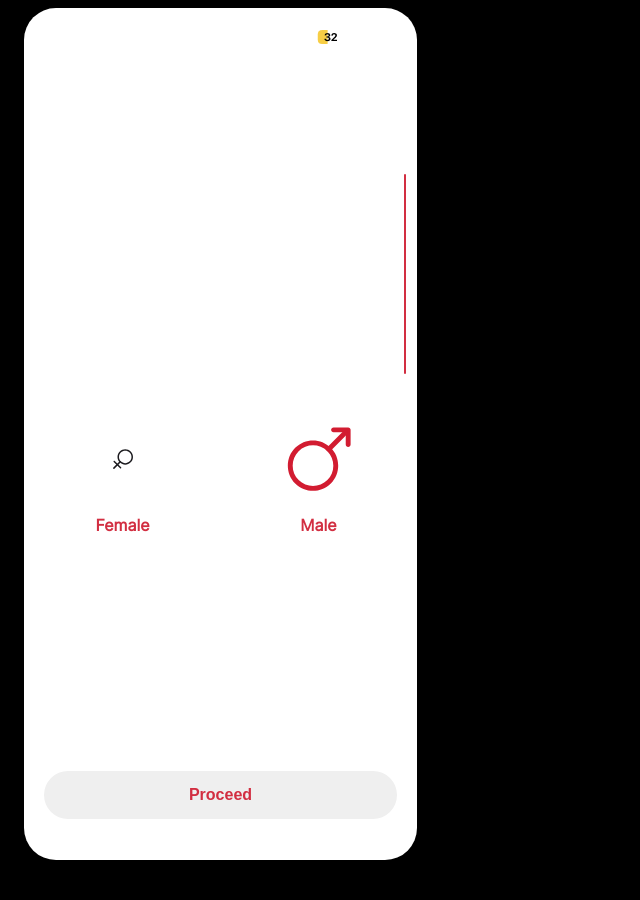
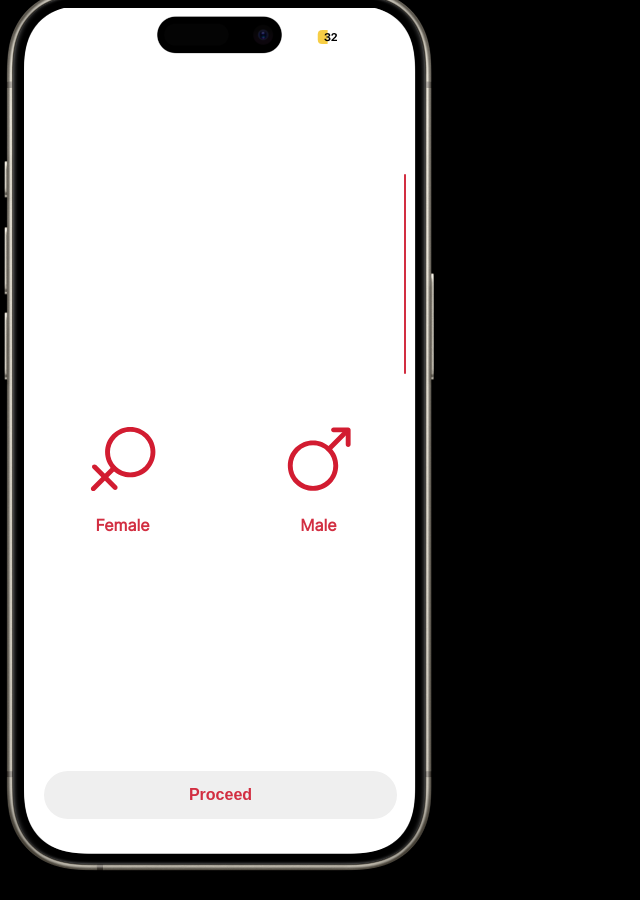
Before and after one commit to tiemouie01/Valentines-Day-Dates, a website built with webpack: page src/choosing.html in a window 1280 px wide. Shown: the whole page, without its empty margins (0-640 px from the left). Built offline with nearby package versions, Linux system fonts and the light colour scheme.

Commit message:
Add frame to page structure

```diff
--- a/src/choosing.html
+++ b/src/choosing.html
@@ -7,6 +7,7 @@
     <title>VDD | Choosing</title>
   </head>
   <body>
+    <img src="./assets/img/iphone-frame.png" alt="Iphone 15 Pro frame" class="frame">
     <div id="phone">
       <!-- Iphone status bar -->
       <div class="status-bar">
@@ -50,29 +51,29 @@
           <div class="female-container">
             <div class="female">
               <svg
-                width="20"
-                height="20"
-                viewBox="0 0 20 20"
+                width="78"
+                height="78"
+                viewBox="0 0 78 78"
                 fill="none"
                 xmlns="http://www.w3.org/2000/svg"
               >
                 <path
                   fill-rule="evenodd"
                   clip-rule="evenodd"
-                  d="M17.7191 13.3556C14.6925 16.3821 9.78548 16.3821 6.75892 13.3556C5.24578 11.8424 4.489 9.85772 4.489 7.87549C4.489 5.89325 5.24578 3.90855 6.75892 2.39541C9.78548 -0.631153 14.6925 -0.631153 17.7191 2.39541C20.7456 5.42197 20.7456 10.329 17.7191 13.3556ZM7.81958 12.2949C10.2604 14.7357 14.2176 14.7357 16.6584 12.2949C19.0992 9.85413 19.0992 5.89685 16.6584 3.45607C14.2176 1.01529 10.2604 1.01529 7.81958 3.45607C6.59904 4.67661 5.989 6.27481 5.989 7.87549C5.989 9.47616 6.59904 11.0744 7.81958 12.2949Z"
-                  fill="#1C1B1F"
+                  d="M64.0876 49.9062C54.2513 59.7425 38.3034 59.7425 28.4671 49.9062C23.5494 44.9885 21.0898 38.5382 21.0898 32.0959C21.0898 25.6537 23.5494 19.2034 28.4671 14.2857C38.3034 4.44936 54.2513 4.44936 64.0876 14.2857C73.9239 24.122 73.9239 40.0699 64.0876 49.9062ZM31.9142 46.4591C39.8468 54.3916 52.7079 54.3916 60.6404 46.4591C68.573 38.5265 68.573 25.6654 60.6404 17.7328C52.7079 9.80032 39.8468 9.80032 31.9142 17.7328C27.9475 21.6996 25.9648 26.8938 25.9648 32.0959C25.9648 37.2981 27.9475 42.4923 31.9142 46.4591Z"
+                  fill="#D21C31"
                 />
                 <path
                   fill-rule="evenodd"
                   clip-rule="evenodd"
-                  d="M0.337346 19.6619C0.0444525 19.369 0.0444525 18.8941 0.337346 18.6013L6.70131 12.2373C6.9942 11.9444 7.46907 11.9444 7.76197 12.2373C8.05486 12.5302 8.05486 13.0051 7.76197 13.298L1.39801 19.6619C1.10511 19.9548 0.630239 19.9548 0.337346 19.6619Z"
-                  fill="#1C1B1F"
+                  d="M7.59698 70.4018C6.64508 69.4499 6.64508 67.9066 7.59698 66.9547L28.2799 46.2718C29.2318 45.3199 30.7751 45.3199 31.727 46.2718C32.6789 47.2237 32.6789 48.7671 31.727 49.719L11.0441 70.4018C10.0922 71.3537 8.54889 71.3537 7.59698 70.4018Z"
+                  fill="#D21C31"
                 />
                 <path
                   fill-rule="evenodd"
                   clip-rule="evenodd"
-                  d="M8.11552 19.3084C7.82263 19.6013 7.34775 19.6013 7.05486 19.3084L0.690899 12.9444C0.398006 12.6515 0.398006 12.1766 0.690899 11.8837C0.983792 11.5908 1.45867 11.5908 1.75156 11.8837L8.11552 18.2477C8.40841 18.5406 8.40841 19.0155 8.11552 19.3084Z"
-                  fill="#1C1B1F"
+                  d="M32.876 69.2528C31.9241 70.2047 30.3808 70.2047 29.4289 69.2528L8.74603 48.5699C7.79413 47.618 7.79413 46.0747 8.74603 45.1228C9.69793 44.1709 11.2413 44.1709 12.1932 45.1228L32.876 65.8056C33.828 66.7575 33.828 68.3009 32.876 69.2528Z"
+                  fill="#D21C31"
                 />
               </svg>
               <p>Female</p>
```
